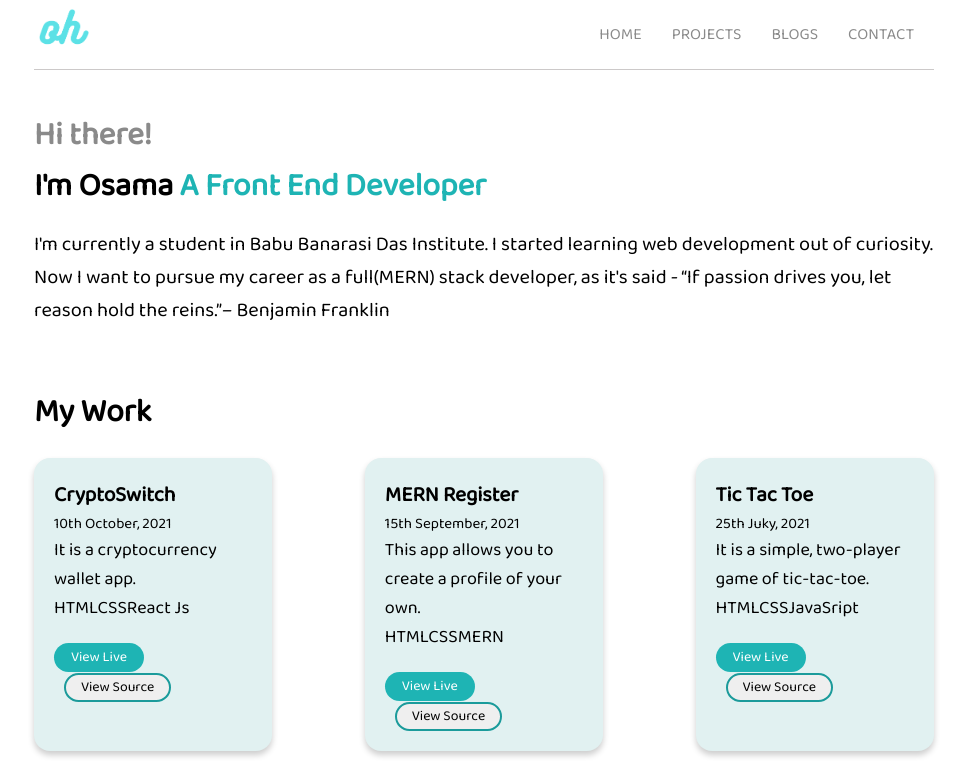
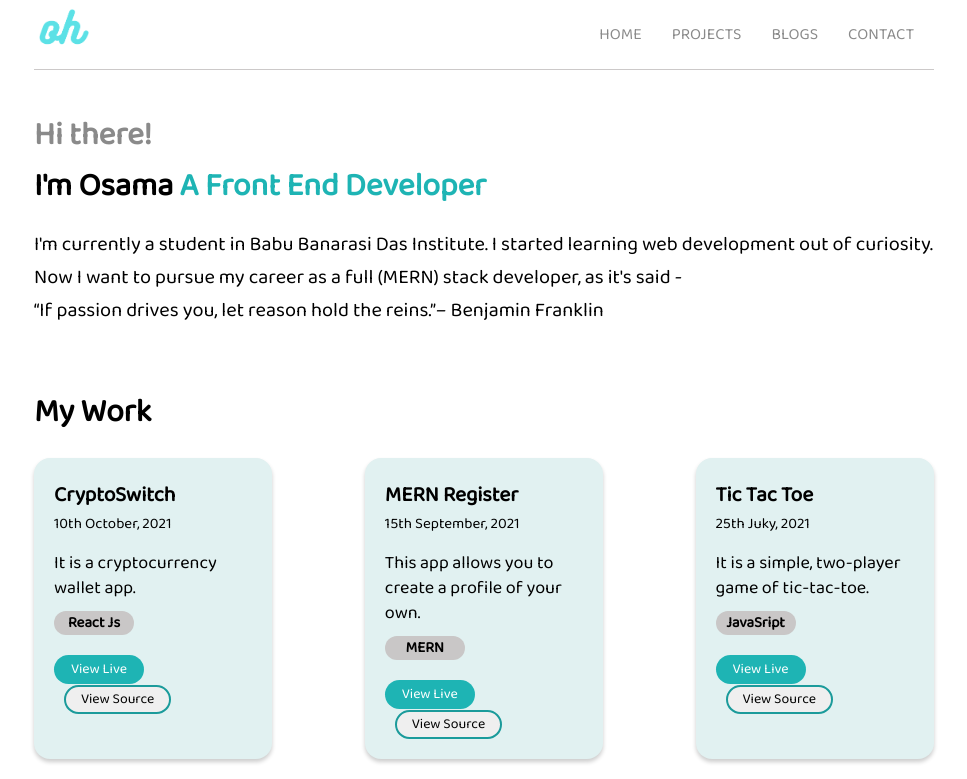
Before and after one commit to osamahannan/Portfolio-2.0, a React (Create React App) app: page / in a window 1280 px wide. Shown: the top 779 px of the page, without its empty margins (156-1123 px from the left). Built offline with nearby package versions, Linux system fonts and the light colour scheme.

Commit message:
updated card in home page

```diff
--- a/src/Components/Home.js
+++ b/src/Components/Home.js
@@ -11,11 +11,12 @@ const Home = () => {
     return (
         <div className="home">
             <div className="about">
-                <h1 className ="there">Hi there!</h1>
+                <h1 className="there">Hi there!</h1>
                 <h1 className="osama">I'm Osama <span className="developer">A Front End Developer</span></h1>
                 <p>
                     I'm currently a student in Babu Banarasi Das Institute.
-                    I started learning web development out of curiosity. Now I want to pursue my career as a full(MERN) stack developer, as it's said - “If passion drives you, let reason hold the reins.”– Benjamin Franklin
+                    I started learning web development out of curiosity. Now I want to pursue my career as a full (MERN) stack developer, as it's said - <br />
+                    “If passion drives you, let reason hold the reins.”– Benjamin Franklin
                 </p>
             </div>
             <div className="project-container">
@@ -29,11 +30,9 @@ const Home = () => {
                         <p>
                             It is a cryptocurrency wallet app.
                         </p>
-                        <div className="tag">
-                            <span>HTML</span>
-                            <span>CSS</span>
-                            <span>React Js</span>
-                        </div>
+
+                        <span>React Js</span>
+
                         <div className="button-container">
                             <button className="btn view">View Live</button>
                             <button className="btn2">View Source</button>
@@ -47,11 +46,9 @@ const Home = () => {
                         <p>
                             This app allows you to create a profile of your own.
                         </p>
-                        <div className="tag">
-                            <span>HTML</span>
-                            <span>CSS</span>
-                            <span>MERN</span>
-                        </div>
+
+                        <span>MERN</span>
+
                         <div className="button-container">
                             <button className="btn view">View Live</button>
                             <button className="btn2">View Source</button>
@@ -65,11 +62,9 @@ const Home = () => {
                         <p>
                             It is a simple, two-player game of tic-tac-toe.
                         </p>
-                        <div className="tag">
-                            <span>HTML</span>
-                            <span>CSS</span>
-                            <span>JavaSript</span>
-                        </div>
+
+                        <span>JavaSript</span>
+
                         <div className="button-container">
                             <button className="btn view">View Live</button>
                             <button className="btn2">View Source</button>
--- a/src/index.css
+++ b/src/index.css
@@ -93,7 +93,24 @@
   font-size: 18px;
   background-color: rgb(225, 241, 241);
   border-radius: 16px;
-  box-shadow: 0 4px 6px 0 rgba(0, 0, 0, 0.2), 0 0px 0px 0 rgba(0, 0, 0, 0.19);
+  box-shadow: 0 3px 4px 0 rgba(0, 0, 0, 0.2), 0 0px 0px 0 rgba(0, 0, 0, 0.19);
+}
+
+
+.card span {
+  display: flex;
+  justify-content: center;
+  font-size: 15px;
+  max-width: 80px;
+  font-weight: 600;
+  margin-top: 10px;
+  background-color: rgb(201, 199, 199);
+  border-radius: 12px;
+}
+
+.card p {
+  line-height: 25px;
+  margin-top: 15px;
 }
 
 .button {
```
